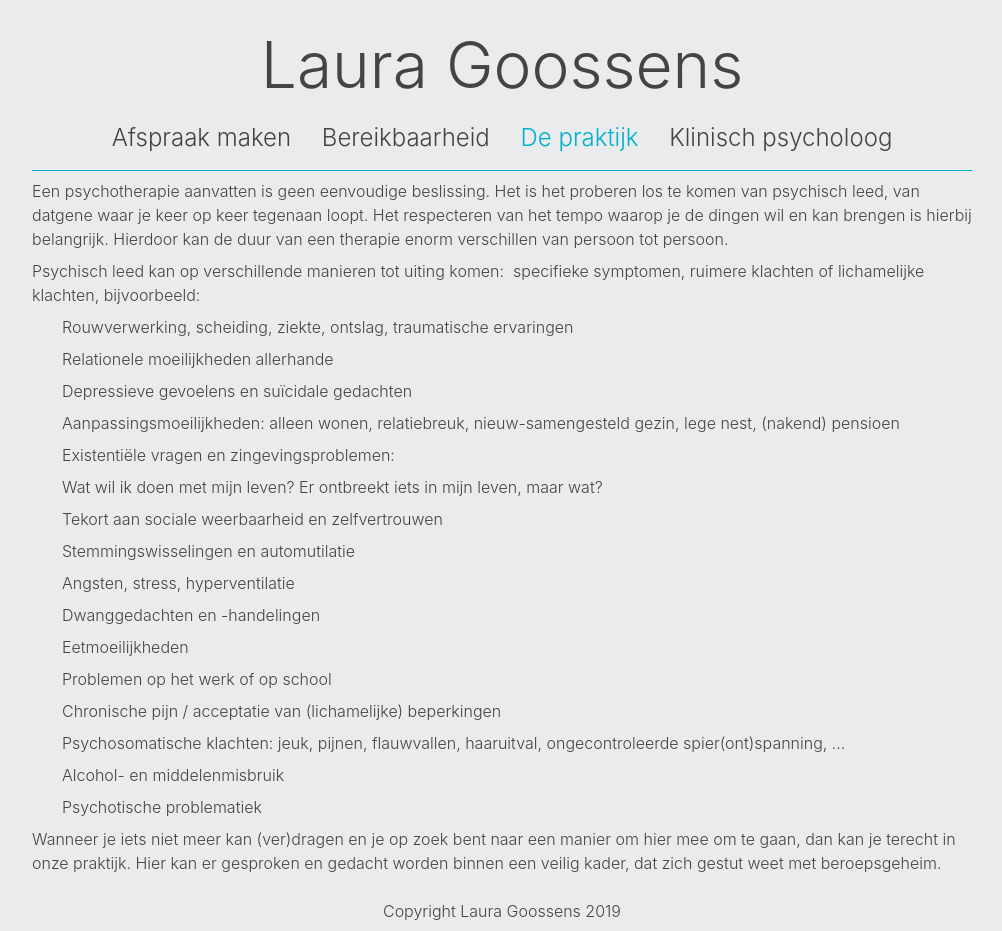
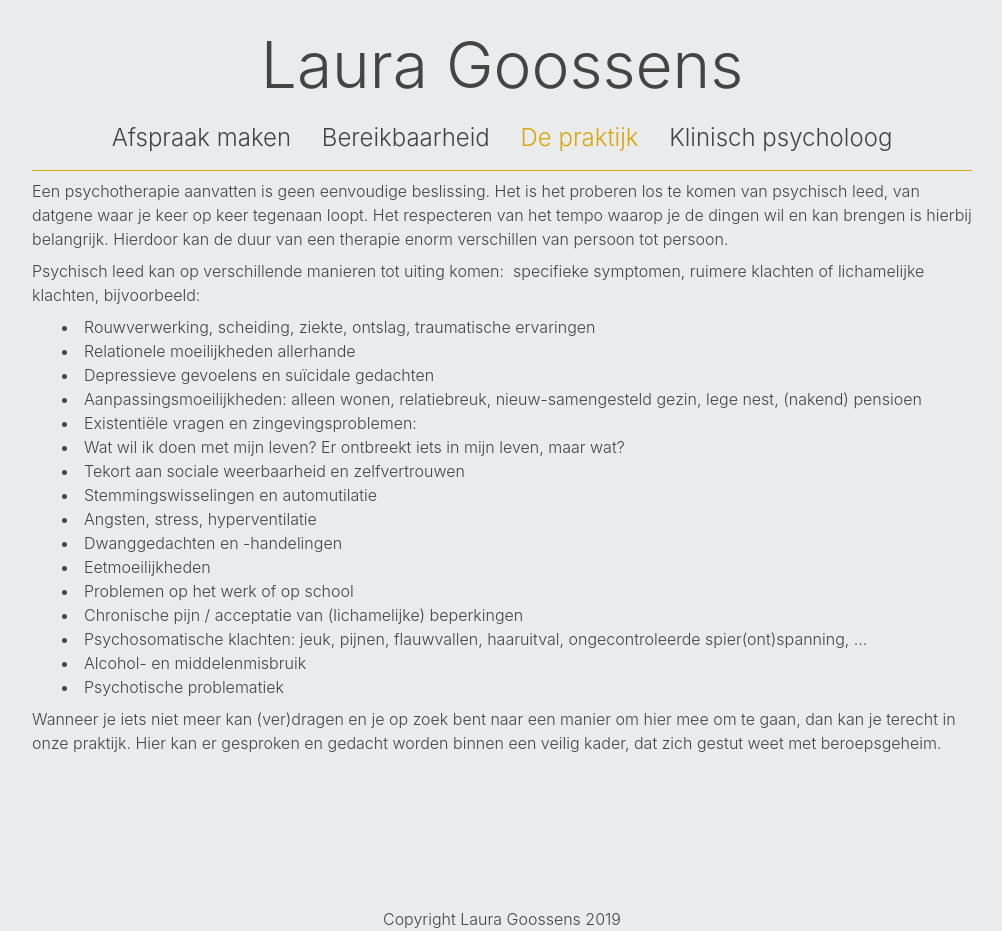
Before and after one commit to studioj/lauragoossensgent, a Django app: page / in a window 1280 px wide. Shown: the whole page, without its empty margins (138-1140 px from the left). Run offline with Django 3.2, Linux system fonts and the light colour scheme; some libraries are stand-ins or nearby versions.

Commit message:
bring in the yellow

```diff
--- a/lauragoossens/static/css/main.css
+++ b/lauragoossens/static/css/main.css
@@ -10,7 +10,7 @@ body, button, input, select, textarea, .site-title a, .menu a, .entry-title, .se
 }
 
 @media (min-width: 1200px) {
-    .container{
+    .container {
         max-width: 970px;
     }
 }
@@ -341,7 +341,20 @@ body, button, input, select, textarea, .site-title a, .menu a, .entry-title, .se
 @media all {
     .menu .current-menu-item > a, .menu .current_page_item > a {
         position: relative;
-        color: rgb(0, 176, 204);
+        color: #d9a60b;
+    }
+}
+
+@media all {
+    .menu .current_page_item > a:hover {
+        animation: shake 0.25s ease 0.25s;
+        color: #00b0cc;
+    }
+}
+
+@media all {
+    .menu .page_item > a:hover {
+        color: #00b0cc;
     }
 }
 
@@ -509,6 +522,7 @@ body, button, input, select, textarea, .site-title a, .menu a, .entry-title, .se
         margin-bottom: 0.5em;
     }
 }
+
 @media all {
     *, ::after, ::before {
         box-sizing: inherit;
--- a/lauragoossens/templates/base.html
+++ b/lauragoossens/templates/base.html
@@ -12,11 +12,10 @@
 <body bgcolor="#e9ebed">
 <div class="container">
     <header id="masthead" class="mx-auto site-header" role="banner"
-                style="background-position: center center; background-attachment: fixed; -webkit-background-size: cover; -moz-background-size: cover; -ms-background-size: cover; background-size: cover;">
+            style="background-position: center center; background-attachment: fixed; -webkit-background-size: cover; -moz-background-size: cover; -ms-background-size: cover; background-size: cover; border-color: #d9a60b;">
 
 
         <div class="site-branding">
-
 
             <h1 class="site-title">
                 <a href="/" title="Laura Goossens" rel="home">Laura Goossens</a>
@@ -27,15 +26,17 @@
 
         <div id="header-menu" class="menu horizontal-menu header-menu">
             <ul>
-                    <li class="page_item {% if page_title == "contact" %}current_page_item  {% else %} {% endif %}"><a
+                <li class="page_item {% if page_title == "contact" %}current_page_item  {% else %}page_item {% endif %}">
+                    <a
                             href="/contact/">Afspraak maken</a></li>
-                    <li class="page_item {% if page_title == "bereikbaarheid" %}current_page_item  {% else %} {% endif %}">
+                <li class="page_item {% if page_title == "bereikbaarheid" %}current_page_item  {% else %}page_item {% endif %}">
                     <a href="/bereikbaarheid/">Bereikbaarheid</a>
                 </li>
-                    <li class="page_item {% if page_title == "index" %}current_page_item  {% else %} {% endif %}"><a
+                <li class="page_item {% if page_title == "index" %}current_page_item  {% else %}page_item {% endif %}">
+                    <a
                             href="/">De praktijk</a>
                 </li>
-                    <li class="page_item {% if page_title == "achtergrond" %}current_page_item  {% else %} {% endif %}">
+                <li class="page_item {% if page_title == "achtergrond" %}current_page_item  {% else %}page_item {% endif %}">
                     <a href="/achtergrond/">Klinisch psycholoog</a>
                 </li>
             </ul>
@@ -48,6 +49,8 @@
         {% endblock %}
     </div>
     <footer class="page-footer">
+        <p><br></br></p>
+        <p><br></br></p>
         <div class="container text-center"><span>Copyright Laura Goossens 2019</span>
         </div>
     </footer>
--- a/lauragoossens/templates/index.html
+++ b/lauragoossens/templates/index.html
@@ -3,34 +3,42 @@
 {% block content %}
     <div class="entry-content mx-auto">
         <p></p>
-    <p>Een psychotherapie aanvatten is geen eenvoudige beslissing. Het is het proberen los te komen van psychisch leed,
-        van datgene waar je keer op keer tegenaan loopt. Het respecteren van het tempo waarop je de dingen wil en kan
+        <p>Een psychotherapie aanvatten is geen eenvoudige beslissing. Het is het proberen los te komen van psychisch
+            leed,
+            van datgene waar je keer op keer tegenaan loopt. Het respecteren van het tempo waarop je de dingen wil en
+            kan
             brengen is hierbij belangrijk. Hierdoor kan de duur van een therapie enorm verschillen van persoon tot
             persoon.</p>
-    <p>Psychisch leed kan op verschillende manieren tot uiting komen:&nbsp; specifieke symptomen, ruimere klachten of
+        <p>Psychisch leed kan op verschillende manieren tot uiting komen:&nbsp; specifieke symptomen, ruimere klachten
+            of
             lichamelijke klachten, bijvoorbeeld:</p>
         <div class="entry-content-sub" style="padding-left: 30px;">
-        <p>Rouwverwerking, scheiding, ziekte, ontslag, traumatische ervaringen</p>
-        <p>Relationele moeilijkheden allerhande</p>
-        <p>Depressieve gevoelens en suïcidale gedachten</p>
-        <p>Aanpassingsmoeilijkheden: alleen wonen, relatiebreuk, nieuw-samengesteld gezin, lege
-            nest, (nakend) pensioen</p>
-        <p>Existentiële vragen en zingevingsproblemen:</p>
-        <p>Wat wil ik doen met mijn leven? Er ontbreekt iets in mijn leven, maar wat?</p>
-        <p>Tekort aan sociale weerbaarheid en zelfvertrouwen</p>
-        <p>Stemmingswisselingen en automutilatie</p>
-        <p>Angsten, stress, hyperventilatie</p>
-        <p>Dwanggedachten en -handelingen</p>
-        <p>Eetmoeilijkheden</p>
-        <p>Problemen op het werk of op school</p>
-        <p>Chronische pijn / acceptatie van (lichamelijke) beperkingen</p>
-        <p>Psychosomatische klachten: jeuk, pijnen, flauwvallen, haaruitval, ongecontroleerde
-            spier(ont)spanning, …</p>
-        <p>Alcohol- en middelenmisbruik</p>
-        <p>Psychotische problematiek</p>
+            <li>Rouwverwerking, scheiding, ziekte, ontslag, traumatische ervaringen</li>
+            <li>Relationele moeilijkheden allerhande</li>
+            <li>Depressieve gevoelens en suïcidale gedachten</li>
+            <li>Aanpassingsmoeilijkheden: alleen wonen, relatiebreuk, nieuw-samengesteld gezin, lege
+                nest, (nakend) pensioen
+            </li>
+            <li>Existentiële vragen en zingevingsproblemen:</li>
+            <li>Wat wil ik doen met mijn leven? Er ontbreekt iets in mijn leven, maar wat?</li>
+            <li>Tekort aan sociale weerbaarheid en zelfvertrouwen</li>
+            <li>Stemmingswisselingen en automutilatie</li>
+            <li>Angsten, stress, hyperventilatie</li>
+            <li>Dwanggedachten en -handelingen</li>
+            <li>Eetmoeilijkheden</li>
+            <li>Problemen op het werk of op school</li>
+            <li>Chronische pijn / acceptatie van (lichamelijke) beperkingen</li>
+            <li>Psychosomatische klachten: jeuk, pijnen, flauwvallen, haaruitval, ongecontroleerde
+                spier(ont)spanning, …
+            </li>
+            <li>Alcohol- en middelenmisbruik</li>
+            <li>Psychotische problematiek</li>
         </div>
-    <p style="text-align: left;">Wanneer je iets niet meer kan (ver)dragen en je op zoek bent naar een manier om hier
-        mee om te gaan, dan kan je terecht in onze praktijk. Hier kan er gesproken en gedacht worden binnen een veilig
+        <p></p>
+        <p style="text-align: left;">Wanneer je iets niet meer kan (ver)dragen en je op zoek bent naar een manier om
+            hier
+            mee om te gaan, dan kan je terecht in onze praktijk. Hier kan er gesproken en gedacht worden binnen een
+            veilig
             kader, dat zich gestut weet met beroepsgeheim.</p>
 
     </div>
```
Also changed, not shown: lauragoossens/templates/achtergrond.html (+5 -3 lines). Lines whose indentation alone changed are shown as unchanged.
